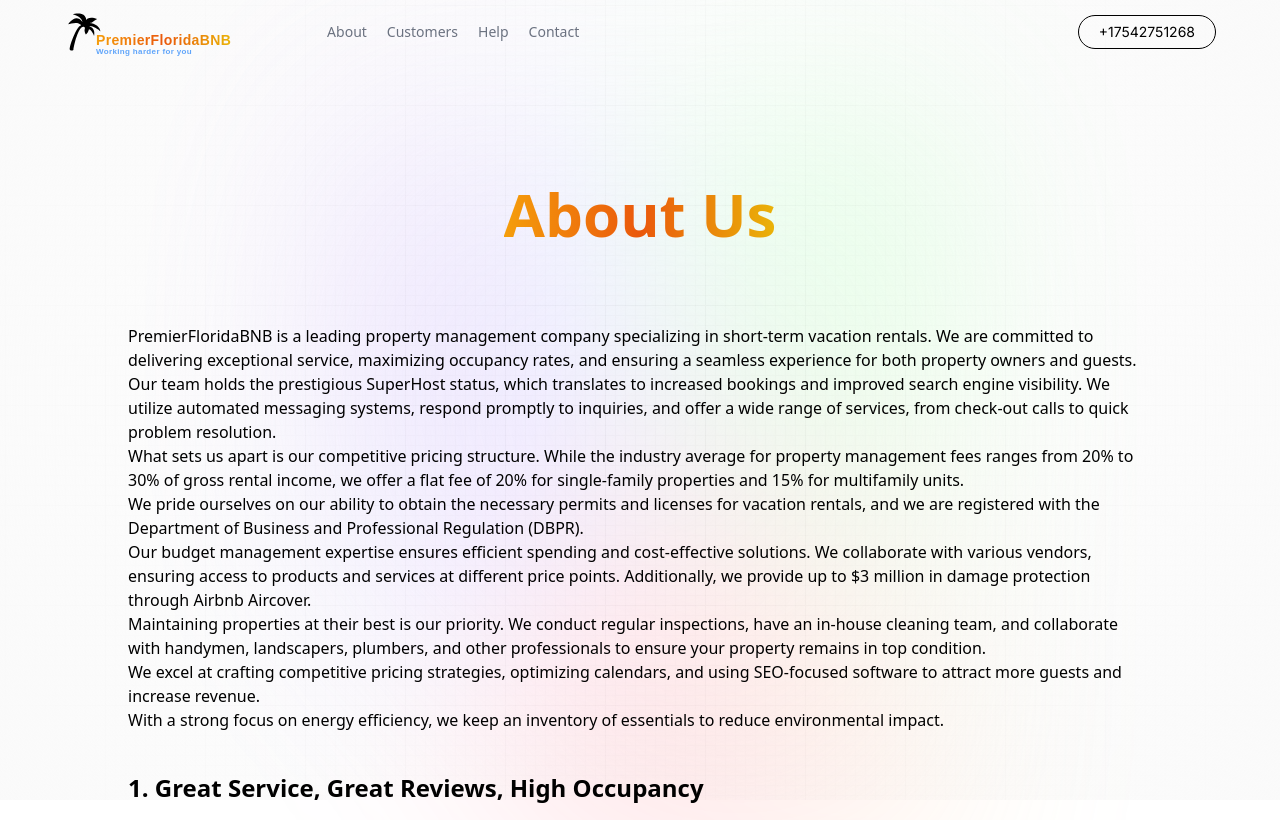
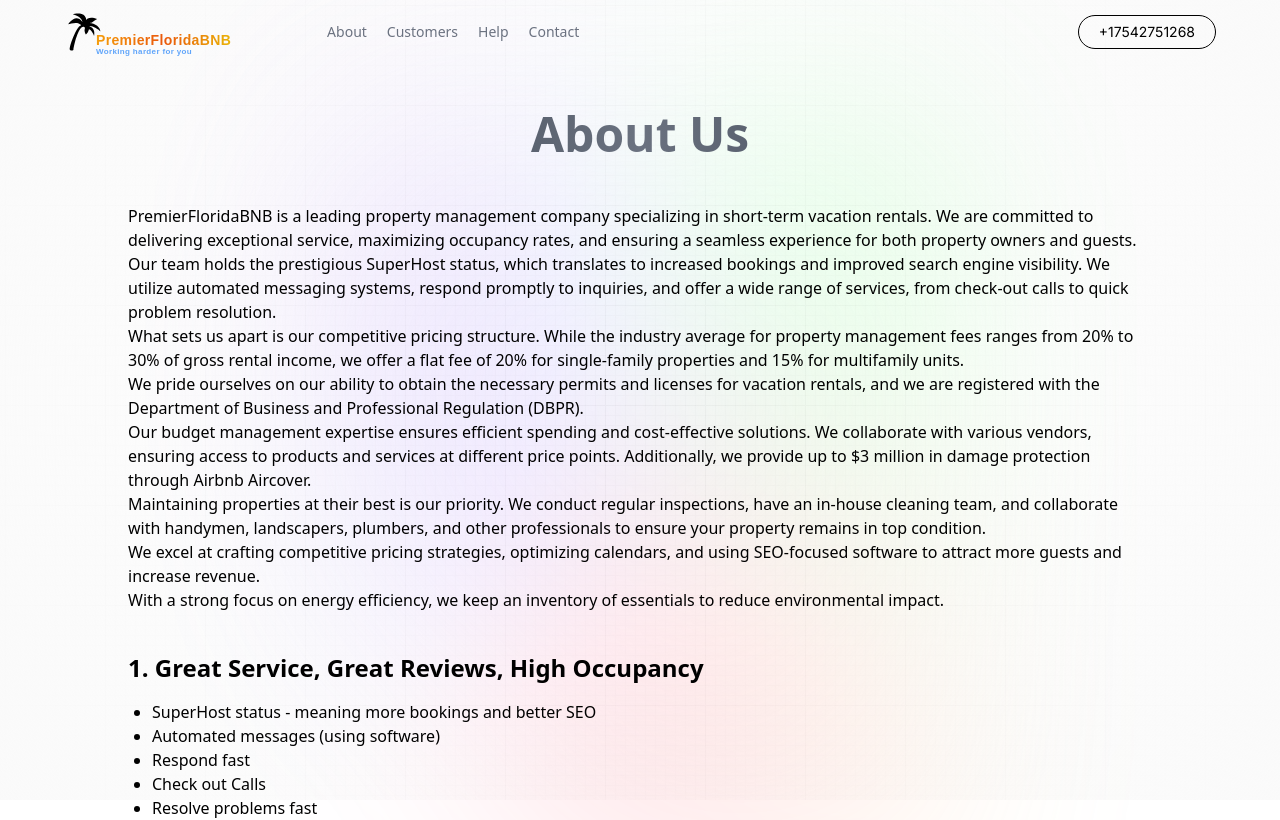
Before and after one commit to trenersem/floridabnb, a Next.js app: page /about in a window 1280 px wide. Shown: the top 820 px of the page. Built offline with nearby package versions, Linux system fonts and the light colour scheme.

Commit message:
add about page

```diff
--- a/app/about/page.tsx
+++ b/app/about/page.tsx
@@ -4,12 +4,9 @@
   return (
        <div className="py-10 px-4 sm:px-8">
       <div className="max-w-5xl mx-auto">
-        <h1 className="head_text  text-center mb-20">
-            <span className="orange_gradient text-center">
-           About Us
-            </span>
-         </h1>
-
+        <h2 className=' text-center mb-10 bg-gradient-to-r from-gray-800 via-gray-500 to-gray-800 bg-clip-text font-display text-4xl font-extrabold leading-tight text-transparent sm:text-5xl sm:leading-tight'>
+               About Us
+        </h2>
         {/* Розділ 1 */}
         <section className="mb-10">
             PremierFloridaBNB is a leading property management company specializing in short-term vacation rentals. We are committed to delivering exceptional service, maximizing occupancy rates, and ensuring a seamless experience for both property owners and guests.
--- a/app/form/InputField.tsx
+++ b/app/form/InputField.tsx
@@ -28,7 +28,7 @@
           autoComplete={autoComplete}
           rows={rows}
           placeholder={placeholder}
-          className={`block w-full rounded-md border py-1.5 px-1 text-gray-900 shadow-sm ring-1 ring-inset ring-gray-300 placeholder:text-gray-400 focus:ring-2 focus:ring-inset focus:outline-none focus:ring-indigo-400 sm:text-sm sm:leading-6 ${error ? 'border-red-500' : ' border-gray-300' }`}
+          className={`block w-full min-h-[32px] rounded-md border py-1.5 px-1 text-gray-900 shadow-sm ring-1 ring-inset ring-gray-300 placeholder:text-gray-400 focus:ring-2 focus:ring-inset focus:outline-none focus:ring-indigo-400 sm:text-sm sm:leading-6 ${error ? 'border-red-500' : ' border-gray-300' }`}
         >
             {children}
         </Field>
--- a/styles/globals.css
+++ b/styles/globals.css
@@ -81,11 +81,11 @@
 }
 
 .black_btn {
-  @apply rounded-full border border-black bg-black py-1.5 px-5 text-white transition-all hover:bg-white hover:text-black text-center text-sm font-inter flex items-center justify-center;
+  @apply rounded-full border border-black bg-black py-2.5 md:py-1.5 px-5 text-white transition-all hover:bg-white hover:text-black text-center text-sm font-inter flex items-center justify-center;
 }
 
 .outline_btn {
-  @apply rounded-full border border-black bg-transparent py-1.5 px-5 text-black transition-all hover:bg-black hover:text-white text-center text-sm font-inter flex items-center justify-center;
+  @apply rounded-full border border-black bg-transparent  py-2.5 md:py-1.5 px-5 text-black transition-all hover:bg-black hover:text-white text-center text-sm font-inter flex items-center justify-center;
 }
 
 .head_text {
```
